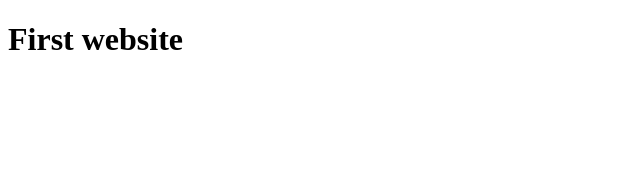
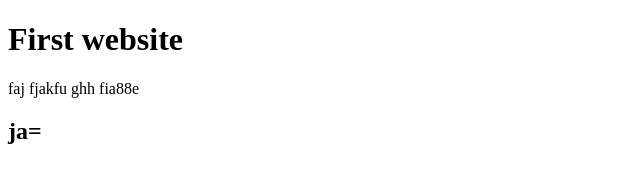
Before and after one commit to fahad-igit/first-project, a plain HTML site: page index.html in a window 1280 px wide. Shown: the whole page, without its empty margins (0-640 px from the left). Drawn offline with Linux system fonts and the light colour scheme.

Commit message:
first commit

```diff
--- a/index.html
+++ b/index.html
@@ -8,5 +8,14 @@
 </head>
 <body>
     <h1>First website</h1>
+    faj
+    fjakfu
+    ghh
+
+
+    fia88e
+    <h2>
+        ja=
+    </h2>
 </body>
 </html>
```
Also changed, not shown: 1 other file.
